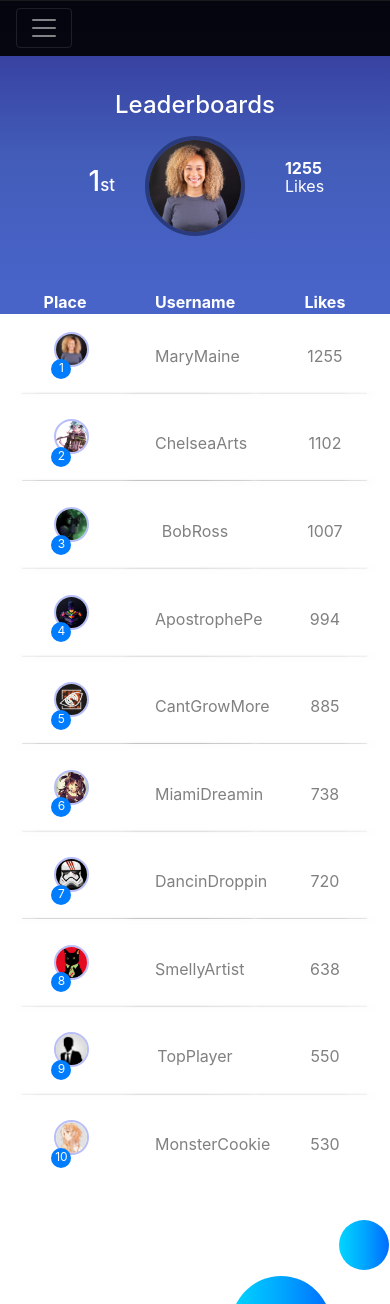
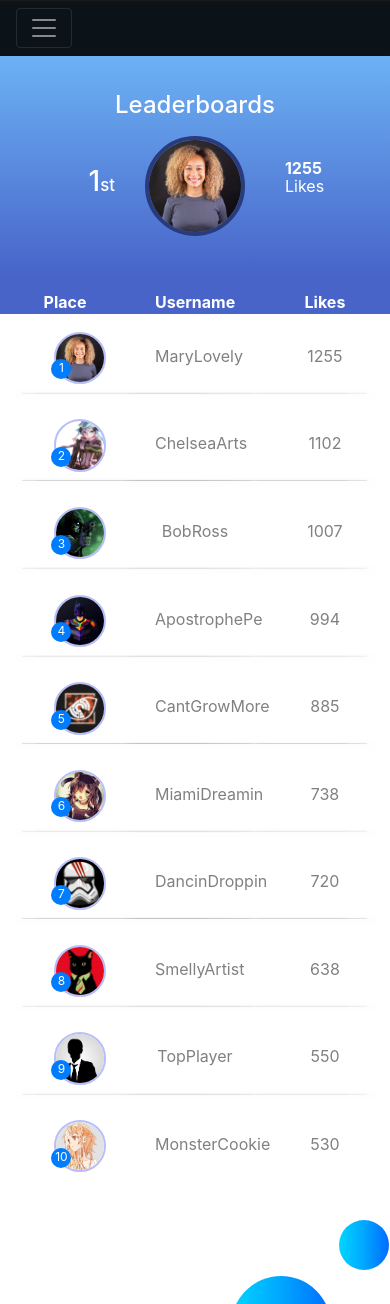
Before and after one commit to bryanjug/art-contest, a PHP site: page /leaderboards.html in a window 390 px wide. Shown: the top 1304 px of the page. Run offline with PHP 8.4, Linux system fonts and the light colour scheme; some libraries are stand-ins or nearby versions.

Commit message:
finished responsive leaderboards

```diff
--- a/leaderboards.html
+++ b/leaderboards.html
@@ -46,9 +46,9 @@
             </div>
         </div>
 
-        <div class='row leaderboardsTop'>
+        <div class='row leaderboardsTop leaderboards'>
             <div class='col-12'>
-                <h4 class='text-center mb-3'>Leaderboards</h4>
+                <h4 class='text-center mb-3 leaderboardsTitle'>Leaderboards</h4>
             </div>
             <div class='col-4 topInfo first'>
                 <h3>1<span id='st'>st</span></h3>
@@ -62,7 +62,7 @@
             </div>
         </div>
 
-        <div class='row leaderboardsMiddle'>
+        <div class='row leaderboardsMiddle leaderboards'>
             <div class='col-4'>
                 <p><b>Place</b></p>
             </div>
@@ -74,19 +74,19 @@
             </div>
         </div>
 
-        <div class='row leaderboardsBottom'>
+        <div class='row leaderboardsBottom leaderboards'>
             <div class='col-4'>
                 <div class='row'>
                     <div class='col-6 placeHolder'>
                         <p>1</p>
                     </div>
                     <div class='col-6 smallIconContainer'>
-                        <img src='images/first.png' class='img-fluid smallIcon'>
+                        <img src='images/first.png' class='smallIcon'>
                     </div>
                 </div>
             </div>
             <div class='col-4'>
-                <p>MaryMaine</p>
+                <p>MaryLovely</p>
             </div>
             <div class='col-4'>
                 <p>1255</p>
@@ -100,7 +100,7 @@
                         <p>2</p>
                     </div>
                     <div class='col-6 smallIconContainer'>
-                        <img src='images/second.png' class='img-fluid smallIcon'>
+                        <img src='images/second.png' class='smallIcon'>
                     </div>
                 </div>
             </div>
@@ -119,7 +119,7 @@
                         <p>3</p>
                     </div>
                     <div class='col-6 smallIconContainer'>
-                        <img src='images/third.png' class='img-fluid smallIcon'>
+                        <img src='images/third.png' class='smallIcon'>
                     </div>
                 </div>
             </div>
@@ -138,7 +138,7 @@
                         <p>4</p>
                     </div>
                     <div class='col-6 smallIconContainer'>
-                        <img src='images/fourth.png' class='img-fluid smallIcon'>
+                        <img src='images/fourth.png' class='smallIcon'>
                     </div>
                 </div>
             </div>
@@ -157,7 +157,7 @@
                         <p>5</p>
                     </div>
                     <div class='col-6 smallIconContainer'>
-                        <img src='images/fifth.png' class='img-fluid smallIcon'>
+                        <img src='images/fifth.png' class='smallIcon'>
                     </div>
                 </div>
             </div>
@@ -176,7 +176,7 @@
                         <p>6</p>
                     </div>
                     <div class='col-6 smallIconContainer'>
-                        <img src='images/sixth.png' class='img-fluid smallIcon'>
+                        <img src='images/sixth.png' class='smallIcon'>
                     </div>
                 </div>
             </div>
@@ -195,7 +195,7 @@
                         <p>7</p>
                     </div>
                     <div class='col-6 smallIconContainer'>
-                        <img src='images/seventh.png' class='img-fluid smallIcon'>
+                        <img src='images/seventh.png' class='smallIcon'>
                     </div>
                 </div>
             </div>
@@ -214,7 +214,7 @@
                         <p>8</p>
                     </div>
                     <div class='col-6 smallIconContainer'>
-                        <img src='images/eighth.png' class='img-fluid smallIcon'>
+                        <img src='images/eighth.png' class='smallIcon'>
                     </div>
                 </div>
             </div>
@@ -233,7 +233,7 @@
                         <p>9</p>
                     </div>
                     <div class='col-6 smallIconContainer'>
-                        <img src='images/nineth.png' class='img-fluid smallIcon'>
+                        <img src='images/nineth.png' class='smallIcon'>
                     </div>
                 </div>
             </div>
@@ -252,7 +252,7 @@
                         <p>10</p>
                     </div>
                     <div class='col-6 smallIconContainer'>
-                        <img src='images/tenth.png' class='img-fluid smallIcon'>
+                        <img src='images/tenth.png' class='smallIcon'>
                     </div>
                 </div>
             </div>
--- a/styles.css
+++ b/styles.css
@@ -153,6 +153,7 @@
 .smallIcon {
     border: solid 2px #b8bef9;
     border-radius: 50%;
+    width: 150% !important;
 }
 
 .leaderboardsBottom {
@@ -214,8 +215,8 @@
 }
 
 .leaderboardsTop {
-    background: rgb(51,51,148);
-    background: linear-gradient(180deg, rgba(51,51,148,1) 0%, rgba(66,92,184,1) 53%, rgba(72,100,201,1) 100%);
+    background: rgb(117,197,255);
+    background: linear-gradient(180deg, rgba(117,197,255,1) 0%, rgba(72,100,201,1) 95%);
     padding-bottom: 15%;
     padding-top: 25%;
     color: white;
```
Also changed, not shown: other parts of styles.css (+50 -3 lines).
